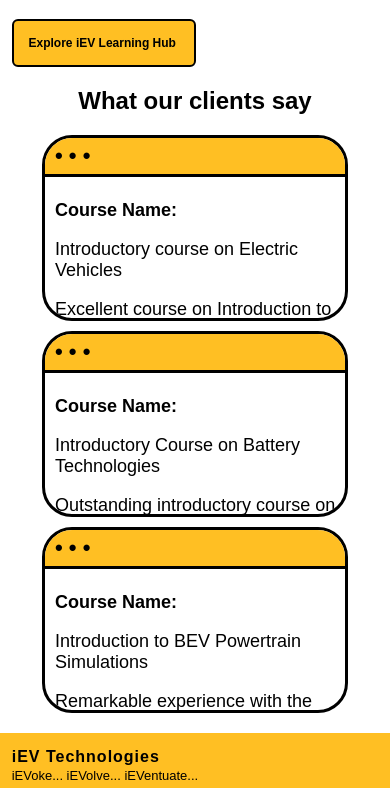
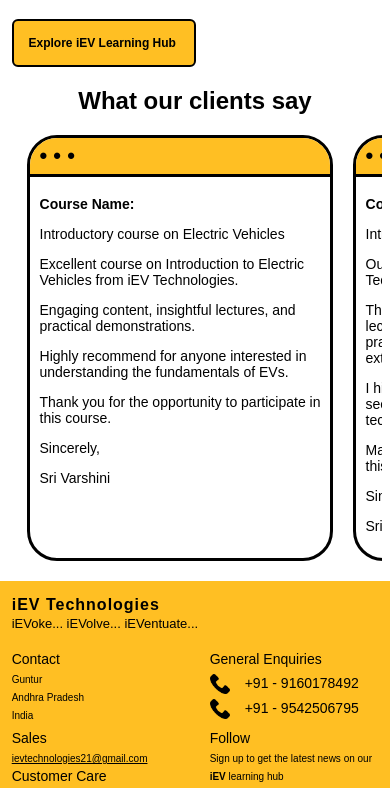
Before and after one commit to iev21/iev-frontend, an Angular app: page / in a window 390 px wide. Shown: the part 2525-3313 px from the top of the page. Built offline with nearby package versions, Linux system fonts and the light colour scheme.

Commit message:
COM : added testimonials scss

```diff
--- a/src/app/testimonials/testimonials.component.scss
+++ b/src/app/testimonials/testimonials.component.scss
@@ -114,15 +114,21 @@
         padding-bottom: 10px; /* Add padding at the bottom */
     }
     .testimonials{
-        flex-direction: column; /* Stack testimonials vertically */
+        flex-direction: row; /* Stack testimonials vertically */
         padding: 10px 5%; /* Add padding */
         align-items: center; /* Center-align items */
 
         /* Nested styles for testimonials */
         &__div{
-            height: 180px; /* Set height */
+            height: 100%; /* Set height */
             width: 300px; /* Set width */
+            min-width: 300px;
             margin-bottom: 10px; /* Add margin at the bottom */
+            min-height: 420px;
+            margin-right: 20px;
+            .innertext{
+                font-size: 14px;
+            }
         }
     }
 }
```
